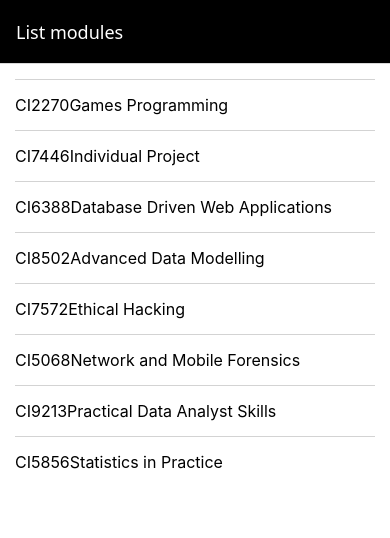
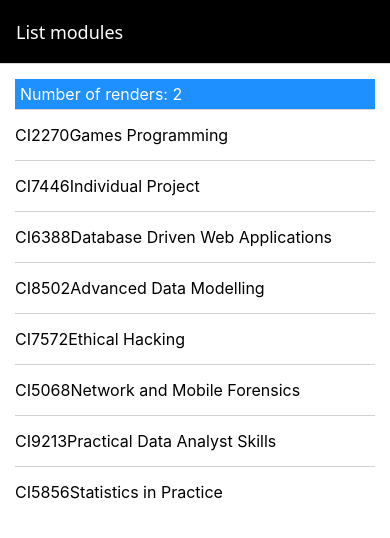
Before and after one commit to ferialebouariche/crudler, a React Native app: screen /ModuleListScreen in a window 390 px wide. Shown: the top 538 px of the page. Built offline with nearby package versions, Linux system fonts and the light colour scheme.

Commit message:
CRUDL workflow (#3)
Co-authored-by: Feriale Bouariche <ferial.fifi063@gmail.com>

```diff
--- /dev/null
+++ b/src/components/UI/RenderCount.js
@@ -0,0 +1,25 @@
+import React, { useRef } from 'react';
+import { StyleSheet, Text, View } from 'react-native';
+
+const RenderCount = ({ backgroundColor = 'dodgerblue', fontColor = 'white' }) => {
+  // Initialisation of a ref to keep track of render count
+  const renderCount = useRef(0);
+  renderCount.current += 1;
+
+  return (
+    <View>
+      <Text style={[styles.count, { backgroundColor, color: fontColor }]}>
+        Number of renders: {renderCount.current}
+      </Text>
+    </View>
+  );
+};
+
+const styles = StyleSheet.create({
+  count: {
+    padding: 5,
+    fontSize: 16,
+  },
+});
+
+export default RenderCount;
--- a/src/components/screens/ModuleListScreen.js
+++ b/src/components/screens/ModuleListScreen.js
@@ -1,14 +1,18 @@
+import { useState } from 'react';
 import {StyleSheet} from 'react-native';
 import Screen from '../layout/Screen';
 import initialeModules from "../../data/modules.js"
 import ModuleList from '../entity/modules/ModuleLits.js';
+import RenderCount from '../UI/RenderCount.js';
 const ModuleListScreen = () =>   {
-    let modules = initialeModules;
-    const handDelete = (module) => {
-        modules = modules.filter((item) => item.ModuleID !== module.ModuleID);
-    };
+    //state ---------------
+    const [modules, setModules] = useState(initialeModules);
+    //handler------------------
+    const handDelete = (module) =>  setModules(modules.filter((item) => item.ModuleID !== module.ModuleID));
+     //view--------------
   return(
     <Screen>
+      <RenderCount/>
         <ModuleList modules = {modules} onSelect ={handDelete}/>
 
     </Screen>
```
Also changed, not shown: src/components/template.js (renamed from src/components/screens/template.js).
